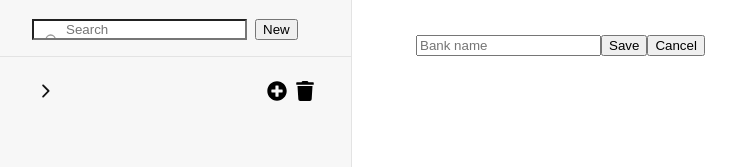
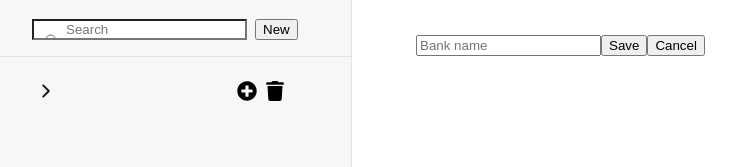
Before and after one commit to Adridut/bank-findings, a React (Vite) app: page /portal in a window 1280 px wide. Both pictures are taken after a click on the button "New". Shown: the top 167 px of the page, without its empty margins (0-736 px from the left). Built offline with nearby package versions, Linux system fonts and the light colour scheme.

Commit message:
Finding titles style

```diff
--- a/src/index.css
+++ b/src/index.css
@@ -211,7 +211,7 @@ form[action$="destroy"] button {
   padding-top: 1rem;
 }
 
-#sidebar nav a span {
+/* #sidebar nav a span {
   float: right;
   color: #eeb004;
 }
@@ -224,7 +224,7 @@ i {
 }
 #sidebar nav .active i {
   color: inherit;
-}
+} */
 
 #sidebar ul {
   padding: 0;
@@ -250,7 +250,7 @@ i {
   gap: 1rem;
 }
 
-#sidebar nav a:hover {
+/* #sidebar nav a:hover {
   background: #e3e3e3;
 }
 
@@ -261,7 +261,7 @@ i {
 
 #sidebar nav a.pending {
   color: hsl(224, 98%, 58%);
-}
+} */
 
 #detail {
   flex: 1;
--- a/src/routes/root.css
+++ b/src/routes/root.css
@@ -22,11 +22,15 @@
     display: flex;
 }
 
+.group-name-container {
+    display: flex;
+    width: 70%;
+}
+
 .group-name {
     cursor: pointer;
     font-weight: bold;
     font-size: large;
-    width: 70%;
     margin-left: 5px;
 }
 
@@ -45,3 +49,8 @@
 .collapse-arrow {
     margin: 4px
 }
+
+.findings-container {
+    margin-left: 20px !important;
+    /* list-style: circle !important; */
+}
--- a/src/routes/root.jsx
+++ b/src/routes/root.jsx
@@ -87,10 +87,12 @@ export default function Root() {
             <ul>
               {groups.map((group) => (
                 <li key={group.id}>
-                  <div className="group" onClick={setVisibility(group.id)}>
-                    {visible === group.id ? <IoIosArrowDown className="collapse-arrow" size={20}/> : <IoIosArrowForward className="collapse-arrow" size={20}/>}
-                    <div className="group-name">
-                      {group.name}
+                  <div className="group">
+                    <div className="group-name-container" onClick={setVisibility(group.id)}>
+                      {visible === group.id ? <IoIosArrowDown className="collapse-arrow" size={20}/> : <IoIosArrowForward className="collapse-arrow" size={20}/>}
+                      <div className="group-name">
+                        {group.name}
+                      </div>
                     </div>
                     <Form method="post">
                       <button type="submit" name="form-id" value={group.id} className="group-button"><FaPlusCircle  size={20}/></button>
@@ -101,13 +103,13 @@ export default function Root() {
                   </div>
                   {visible === group.id ? (
                     contacts.filter(function(contact){return contact.groupId === group.id}).length ? (
-                      <ul>
+                      <ul className="findings-container">
                         {contacts.filter(function(contact){return contact.groupId === group.id}).map((contact) => (
                           <li key={contact.id}>
                             <NavLink to={`contacts/${contact.id}`}>
                               {contact.first || contact.last ? (
                                 <>
-                                  {contact.first} {contact.last} {contact.id} {contact.groupId}
+                                  {contact.first} {contact.last}
                                 </>
                               ) : (
                                 <i>No Data</i>
```
